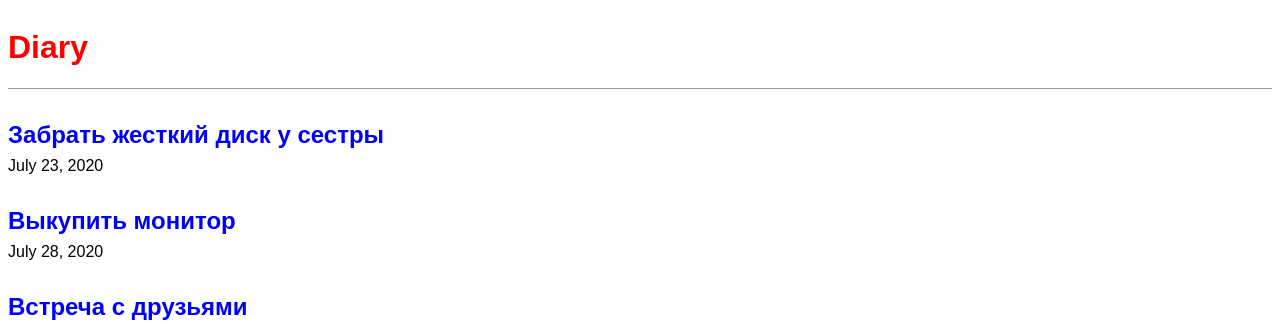
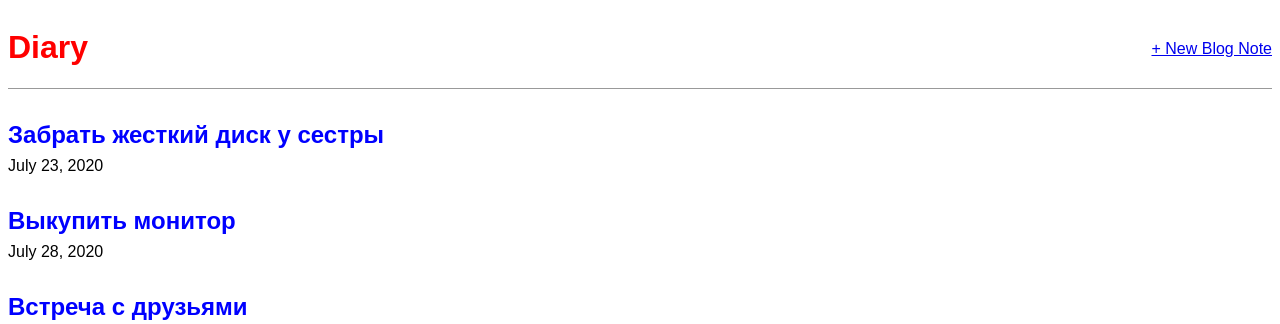
Before and after one commit to AndrewErmakov/WebDevelopmentTraining, a Django app: page / in a window 1280 px wide. Shown: the top 324 px of the page. Run offline with Django 3.2, Linux system fonts and the light colour scheme; data comes from the database, SQL or seed files in the repository.

Commit message:
added new notes to the diary

```diff
--- a/Diary/organizer/models.py
+++ b/Diary/organizer/models.py
@@ -1,8 +1,13 @@
 from django.db import models
+from django.urls import reverse
 
 
-# Create your models here.
 class DiaryNote(models.Model):
+    """
+    date - дата заметки (когда нужно что-то сделать)
+    note_heading - заголовок заметки
+    text - описание заметки
+    """
     date = models.DateField()
     note_heading = models.CharField(max_length=155)
     text = models.TextField(default='Nothing')
@@ -12,3 +17,9 @@ class DiaryNote(models.Model):
         Строковое отображение модели
         """
         return self.note_heading
+
+    def get_absolute_url(self):
+        """
+        После успешной отправки формы (добавление новой заметки в БД) пользователя отправляют на страницу details_note
+        """
+        return reverse('details_note', args=[str(self.pk)])
--- a/Diary/organizer/urls.py
+++ b/Diary/organizer/urls.py
@@ -2,10 +2,11 @@ from django.urls import path
 
 from . import views
 
-app_name = 'organizer'
+# app_name = 'organizer'
 
 
 urlpatterns = [
     path('', views.NoteListView.as_view(), name='home'),
     path('note/<int:pk>/', views.NoteDetailView.as_view(), name='details_note'),
+    path('note/new/', views.NoteAddView.as_view(), name='add_new_note'),
 ]
--- a/Diary/organizer/views.py
+++ b/Diary/organizer/views.py
@@ -1,9 +1,7 @@
-from django.views.generic import ListView, DetailView
+from django.shortcuts import render
+from django.views.generic import ListView, DetailView, CreateView
 
 from .models import DiaryNote
-
-
-# Create your views here.
 
 
 class NoteListView(ListView):
@@ -13,5 +11,12 @@ class NoteListView(ListView):
 
 
 class NoteDetailView(DetailView):
+    def get(self, request, pk):
+        note = DiaryNote.objects.get(pk=pk)
+        return render(request, 'details_note.html', {'note': note})
+
+
+class NoteAddView(CreateView):
     model = DiaryNote
-    template_name = 'details_note.html'
+    template_name = 'add_new_note.html'
+    fields = '__all__'
--- a/Diary/templates/base.html
+++ b/Diary/templates/base.html
@@ -7,10 +7,16 @@
     <link rel="stylesheet" href="{% static 'css/base.css' %}">
 </head>
 <body>
-    <header>
-        <h1><a href="/">Diary</a></h1>
-    </header>
     <div class="container">
+        <header>
+            <div class="nav-left">
+                <h1><a href="/">Diary</a></h1>
+            </div>
+            <div class="nav-right">
+                <a href="{% url 'add_new_note' %}">+ New Blog Note</a>
+            </div>
+        </header>
+
         {% block content %}
         {% endblock %}
     </div>
--- a/Diary/templates/home.html
+++ b/Diary/templates/home.html
@@ -3,7 +3,7 @@
 {% block content %}
     {% for note in object_list %}
     <div class="post-entry">
-        <h2><a href="">{{ note.note_heading }}</a></h2>
+        <h2><a href="{% url 'details_note' note.pk %}">{{ note.note_heading }}</a></h2>
         <p>{{ note.date }}</p>
     </div>
     {% endfor %}
```
Also changed, not shown: Diary/templates/add_new_note.html (added, +10 -0 lines).
